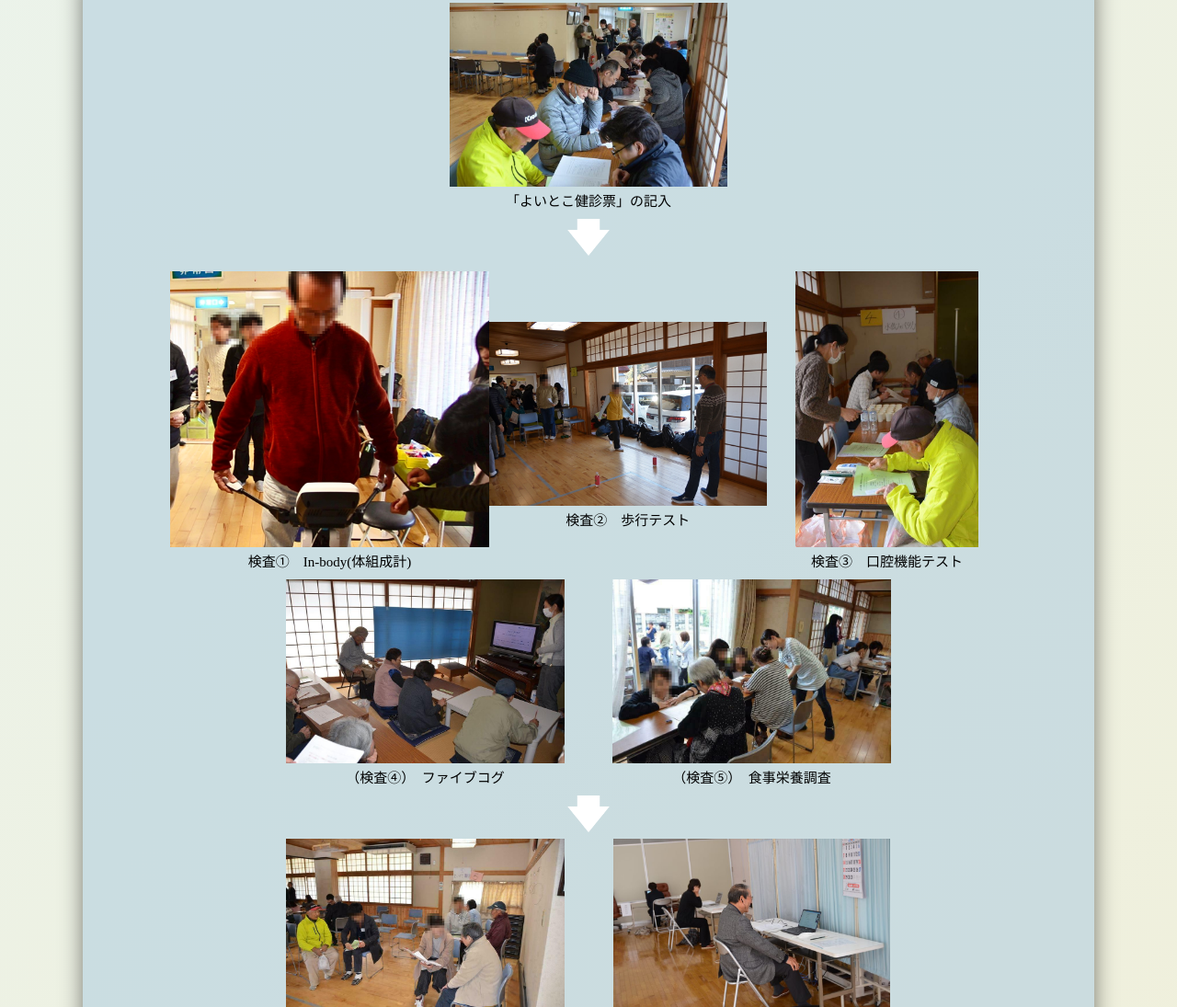
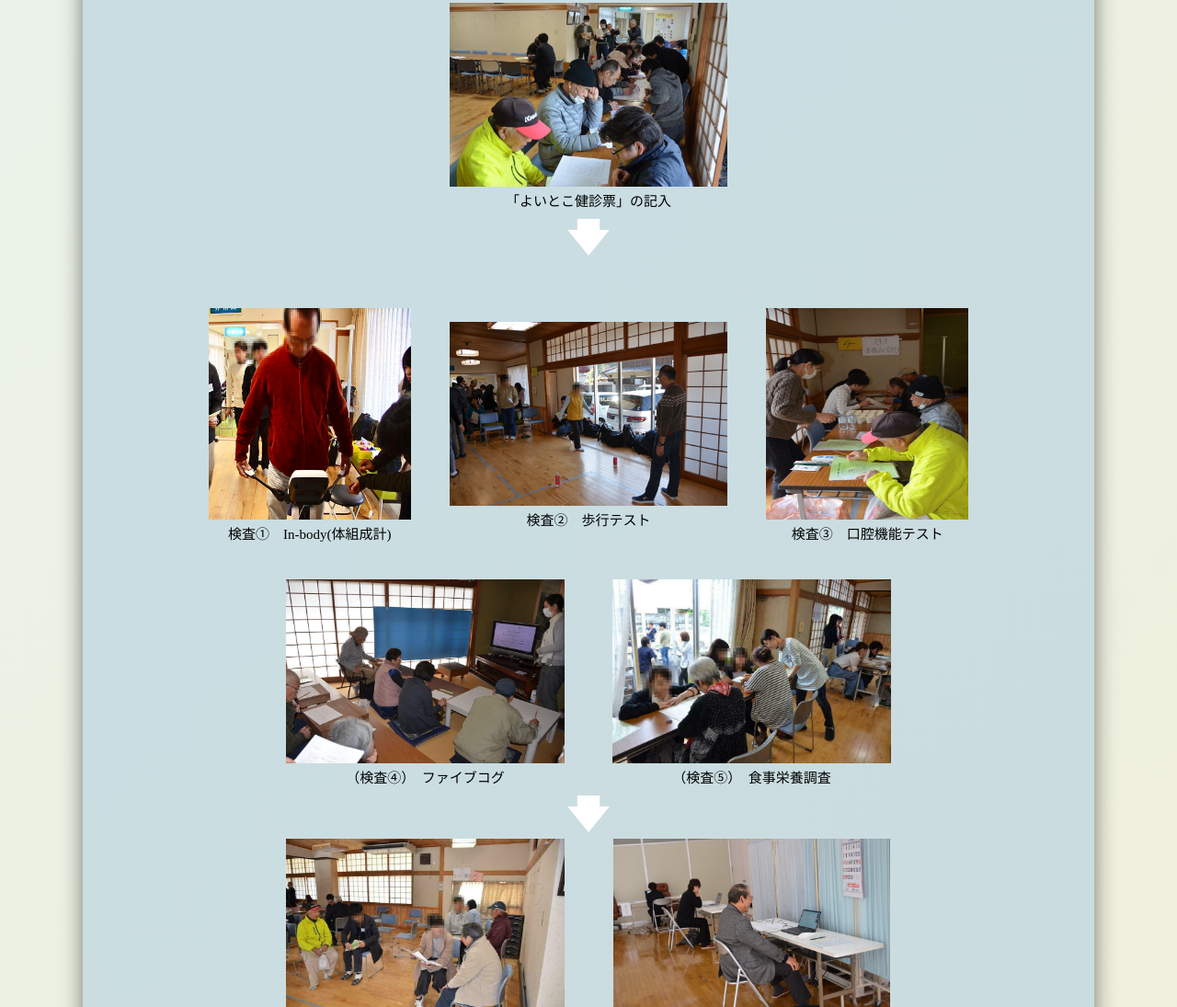
Before and after one commit to yamamotokazutaka/yoitokohp, a plain HTML site: page index.html in a window 1280 px wide. Shown: the part 2927-4022 px from the top of the page at 92% size. Drawn offline with nearby package versions, Linux system fonts and the light colour scheme.

Commit message:
Update index.html

```diff
--- a/index.html
+++ b/index.html
@@ -150,8 +150,8 @@
         </div>
 
         <div class="pic_group" >
-            <div class = pic_content>
-                <a href="images/In-Body.jpeg" data-lightbox="pict1"><img src="images/In-Body.jpeg"style="height:300px"; ></a>
+            <div class = pic_content style="margin-top: 40px;">
+                <a href="images/In-Body.jpeg" data-lightbox="pict1"><img src="images/In-Body.jpeg"style="height:230px; width:220px"; ></a>
                 <br>
                 <span id ="pic_title">検査①　In-body(体組成計)</span>
             </div>
@@ -161,8 +161,8 @@
                 <span id ="pic_title">検査②　歩行テスト</span>
             </div>
 
-            <div class = pic_content>
-                <a href="images/pataka.jpg" data-lightbox="pict1"><img src="images/pataka.jpg" style="height:300px;" ></a>
+            <div class = pic_content style="margin-top: 40px;">
+                <a href="images/pataka.jpg" data-lightbox="pict1"><img src="images/pataka.jpg" style="height:230px;width:220px" ></a>
                 <br>
                 <span id ="pic_title" >検査③　口腔機能テスト</span>
             </div>
```
